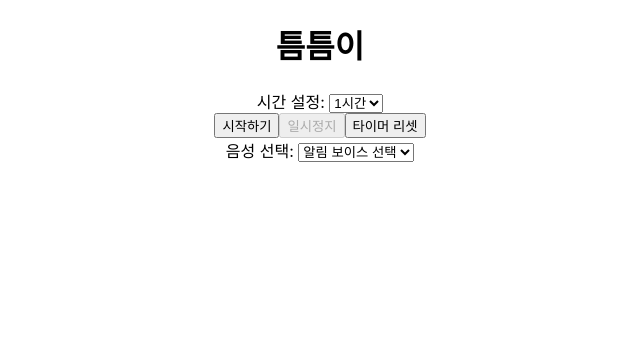
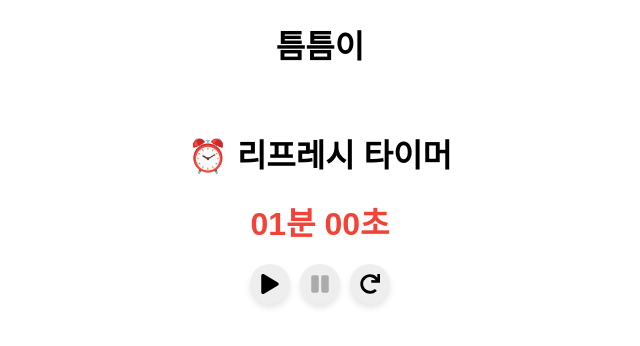
Before and after one commit to hhhyeon97/refresh-notifier, a React (Create React App) app: page / in a window 1280 px wide. Shown: the top 346 px of the page, without its empty margins (320-960 px from the left). Built offline with nearby package versions, Linux system fonts and the light colour scheme.

Commit message:
긴시간일때시간반영불일치발견/재시도1

```diff
--- a/package.json
+++ b/package.json
@@ -6,6 +6,7 @@
     "cra-template": "1.2.0",
     "react": "^19.0.0",
     "react-dom": "^19.0.0",
+    "react-icons": "^5.4.0",
     "react-scripts": "5.0.1"
   },
   "scripts": {
--- a/src/Notification.js
+++ b/src/Notification.js
@@ -1,129 +1,111 @@
 import React, { useState, useEffect } from 'react';
+import { FaPlay, FaPause, FaRedo } from 'react-icons/fa'; // React Icons 추가
 
 const Notification = () => {
-  const [isStarted, setIsStarted] = useState(false);
-  const [isPaused, setIsPaused] = useState(false); // 일시정지 상태
-  const [seconds, setSeconds] = useState(0); // 경과 시간 (초)
-  const [timerId, setTimerId] = useState(null); // 타이머 ID
-  const [selectedVoice, setSelectedVoice] = useState(null); // 사용자가 선택한 음성
-  const [voices, setVoices] = useState([]); // 음성 목록
-  const [selectedTime, setSelectedTime] = useState(3600); // 기본 시간 설정 (1시간)
-  const [isAlertTriggered, setIsAlertTriggered] = useState(false); // 알림 상태
+  const [timeLeft, setTimeLeft] = useState(60); // 기본 시간: 30분 (초 단위)
+  const [isRunning, setIsRunning] = useState(false); // 타이머 실행 여부
+  const [intervalId, setIntervalId] = useState(null); // setInterval ID 저장
 
-  // 음성 목록을 불러와서 상태에 저장
-  useEffect(() => {
-    const getVoices = () => {
-      const voicesList = window.speechSynthesis.getVoices();
-      setVoices(voicesList);
-    };
-
-    window.speechSynthesis.onvoiceschanged = getVoices;
-    getVoices(); // 초기 음성 목록 가져오기
-  }, []);
-
+  // 타이머 실행
   const startTimer = () => {
-    setIsStarted(true);
-    setIsPaused(false); // 시작 시 일시정지 해제
-    setIsAlertTriggered(false); // 알림 상태 초기화
-    if (!timerId) {
+    if (!isRunning) {
       const id = setInterval(() => {
-        setSeconds((prevSeconds) => prevSeconds + 1);
-      }, 1000); // 1초마다 증가
-      setTimerId(id);
+        setTimeLeft((prevTime) => Math.max(prevTime - 1, 0)); // 남은 시간을 1초씩 줄임
+      }, 1000);
+      setIntervalId(id); // Interval ID 저장
+      setIsRunning(true); // 타이머 상태 업데이트
     }
   };
 
+  // 타이머 일시정지
   const pauseTimer = () => {
-    setIsPaused(true);
-    clearInterval(timerId); // 타이머 멈추기
-    setTimerId(null);
+    if (isRunning) {
+      clearInterval(intervalId); // Interval 중지
+      setIsRunning(false); // 타이머 상태 업데이트
+    }
   };
 
+  // 타이머 리셋
   const resetTimer = () => {
-    clearInterval(timerId); // 기존 타이머 정지
-    setIsStarted(false);
-    setIsPaused(false);
-    setSeconds(0); // 시간 초기화
-    setTimerId(null);
-    setIsAlertTriggered(false); // 알림 상태 초기화
+    clearInterval(intervalId); // Interval 중지
+    setIsRunning(false); // 타이머 상태 초기화
+    setTimeLeft(1800); // 시간 초기화 (30분)
   };
 
-  // 알림 처리
+  // 시간 포맷 변환 (XX분 XX초)
+  const formatTime = (seconds) => {
+    const minutes = Math.floor(seconds / 60);
+    const remainingSeconds = seconds % 60;
+    return `${String(minutes).padStart(2, '0')}분 ${String(
+      remainingSeconds,
+    ).padStart(2, '0')}초`;
+  };
+
+  // 컴포넌트가 언마운트되거나 타이머가 리셋되면 Interval 제거
   useEffect(() => {
-    if (seconds === selectedTime && !isAlertTriggered) {
-      setIsAlertTriggered(true); // 알림 상태를 true로 설정
-      const messageText = '스트레칭 하셔요 ~';
-      const speech = new SpeechSynthesisUtterance(messageText);
-      speech.lang = 'ko-KR';
-      speech.rate = 1.0;
-
-      if (selectedVoice) {
-        speech.voice = selectedVoice;
-      }
-
-      window.speechSynthesis.speak(speech);
-      clearInterval(timerId); // 알림 후 타이머 정지
-      setTimerId(null);
-    }
-  }, [seconds, selectedVoice, selectedTime, isAlertTriggered]);
+    return () => clearInterval(intervalId);
+  }, [intervalId]);
 
   return (
-    <div>
-      <div>
-        {/* 시간 설정 */}
-        <label htmlFor="timeSelect">시간 설정: </label>
-        <select
-          id="timeSelect"
-          value={selectedTime}
-          onChange={(e) => setSelectedTime(Number(e.target.value))}
-          disabled={isStarted} // 타이머 시작 중에는 변경 불가
-        >
-          <option value={1800}>30분</option>
-          <option value={3600}>1시간</option>
-          <option value={7200}>2시간</option>
-        </select>
+    <div
+      style={{
+        textAlign: 'center',
+        fontFamily: 'Arial, sans-serif',
+        padding: '20px',
+      }}
+    >
+      <h1>⏰ 리프레시 타이머</h1>
+
+      {/* 남은 시간 표시 */}
+      <div
+        style={{
+          fontSize: '2rem',
+          margin: '20px 0',
+          fontWeight: 'bold',
+          color: isRunning ? '#4caf50' : '#f44336',
+        }}
+      >
+        {formatTime(timeLeft)}
       </div>
 
-      {/* 타이머 조작 버튼 */}
-      <button onClick={startTimer} disabled={isStarted && !isPaused}>
-        시작하기
-      </button>
-      <button onClick={pauseTimer} disabled={!isStarted || isPaused}>
-        일시정지
-      </button>
-      <button onClick={resetTimer}>타이머 리셋</button>
-
-      {/* 음성 선택 */}
-      <div>
-        <label htmlFor="voiceSelect">음성 선택: </label>
-        <select
-          id="voiceSelect"
-          onChange={(e) => {
-            const selected = voices.find(
-              (voice) => voice.name === e.target.value,
-            );
-            setSelectedVoice(selected);
-          }}
+      {/* 컨트롤 버튼 */}
+      <div style={{ display: 'flex', justifyContent: 'center', gap: '10px' }}>
+        <button
+          onClick={startTimer}
+          style={buttonStyle}
+          title="시작"
+          disabled={isRunning} // 실행 중일 땐 비활성화
         >
-          <option value="">알림 보이스 선택</option>
-          {voices.map((voice, index) => (
-            <option key={index} value={voice.name}>
-              {voice.name}
-            </option>
-          ))}
-        </select>
+          <FaPlay size={20} />
+        </button>
+        <button
+          onClick={pauseTimer}
+          style={buttonStyle}
+          title="일시정지"
+          disabled={!isRunning} // 멈춰 있을 땐 비활성화
+        >
+          <FaPause size={20} />
+        </button>
+        <button onClick={resetTimer} style={buttonStyle} title="리셋">
+          <FaRedo size={20} />
+        </button>
       </div>
-
-      {isStarted && (
-        <div>
-          <p>경과 시간 : {seconds}초</p>
-        </div>
-      )}
-
-      {/* 알림 문구 표시 */}
-      {isAlertTriggered && <p>🤸‍♂️ 스트레칭 하자!</p>}
     </div>
   );
 };
 
+// 버튼 스타일 공통 정의
+const buttonStyle = {
+  padding: '10px',
+  borderRadius: '50%',
+  border: 'none',
+  backgroundColor: '#eeeeee',
+  cursor: 'pointer',
+  boxShadow: '0px 4px 6px rgba(0, 0, 0, 0.1)',
+  display: 'flex',
+  alignItems: 'center',
+  justifyContent: 'center',
+  transition: 'background-color 0.2s ease',
+};
+
 export default Notification;
```
Also changed, not shown: 1 other file (tests, documents, lock files or other folders).
